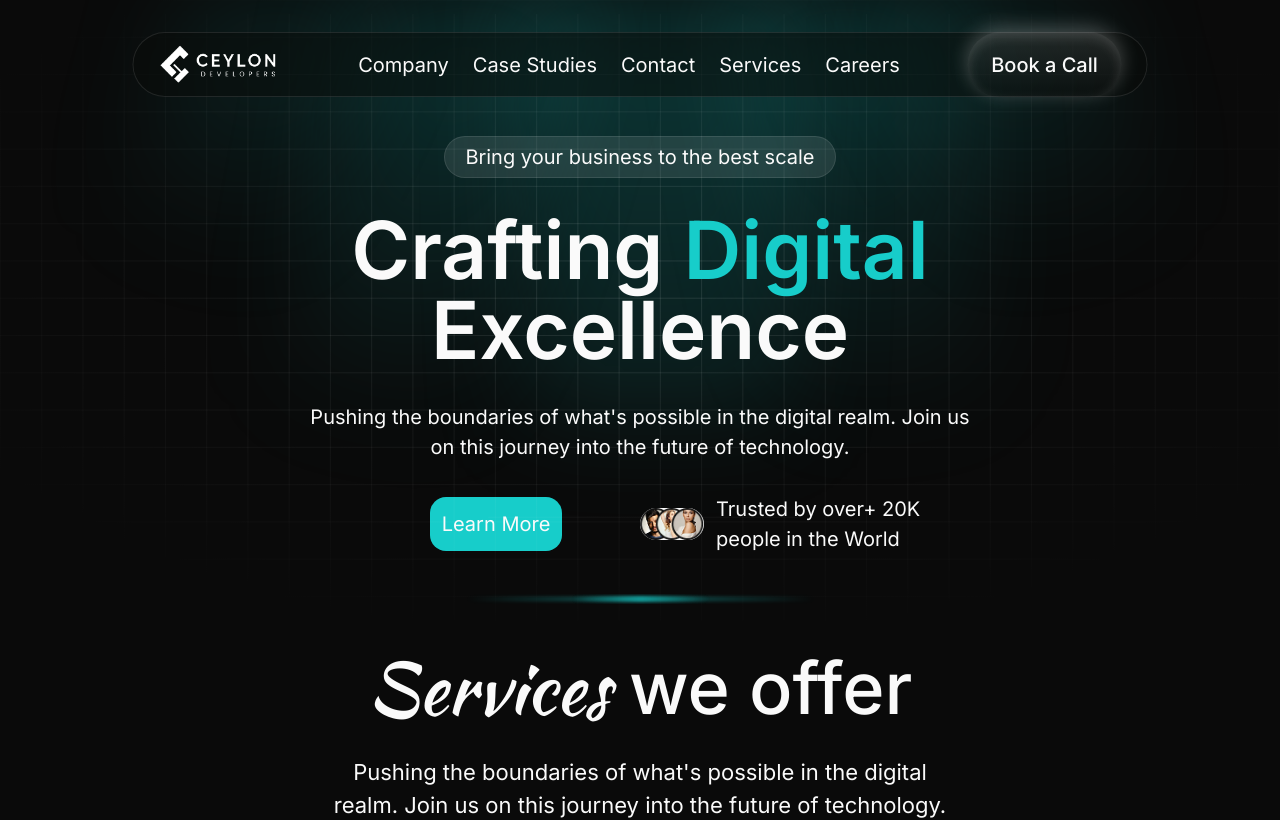
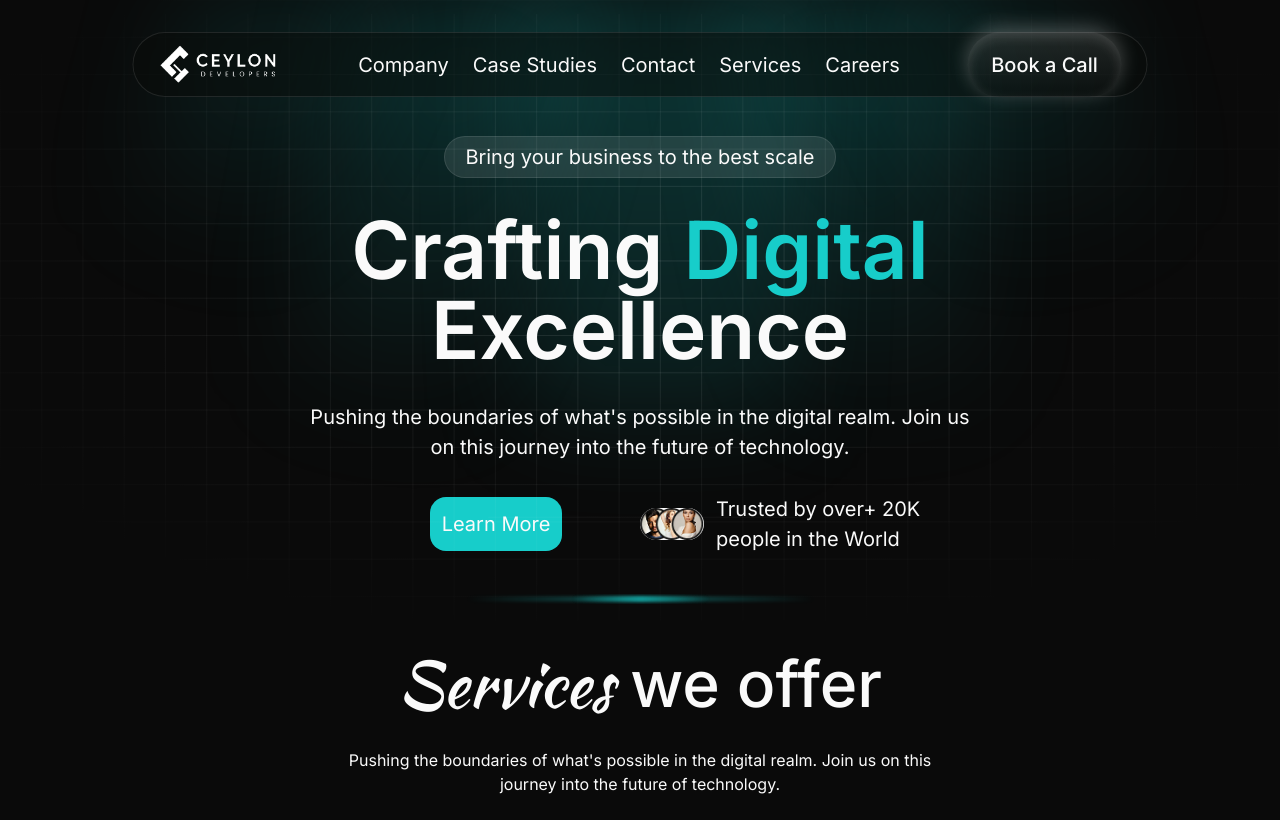
Before and after one commit to Roshen-Perera/ceylon-developers-portfolio, a Next.js app: page / in a window 1280 px wide. Shown: the top 820 px of the page. Built offline with nearby package versions, Linux system fonts and the light colour scheme.

Commit message:
Replace paragraph with H2 component for improved semantic structure in Services section

```diff
--- a/components/services.tsx
+++ b/components/services.tsx
@@ -1,14 +1,15 @@
 import React from 'react'
 import ServiceCarousel from './serviceCarousel';
+import { H2 } from './typography';
 
 const Services = () => {
   return (
     <>
       <div className="flex flex-col items-center justify-center mt-12">
-        <p className="text-7xl font-medium">
+        <H2 className="text-7xl font-medium">
           <span className="font-kaushan">Services</span> we offer{" "}
-        </p>
-        <div className="text-[22px] mt-8 max-w-2xl flex items-center mx-auto px-4">
+        </H2>
+        <div className="mt-8 max-w-2xl flex items-center mx-auto px-4">
           <p className="text-center">
             Pushing the boundaries of what&apos;s possible in the digital realm.
             Join us on this journey into the future of technology.
```
